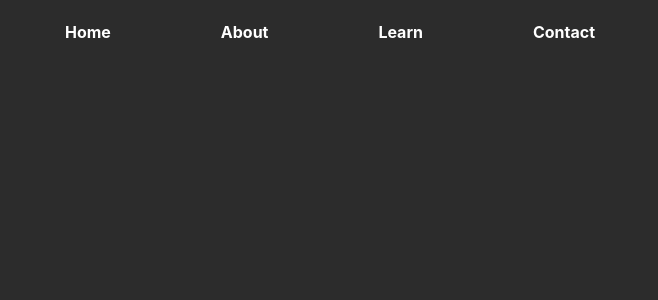
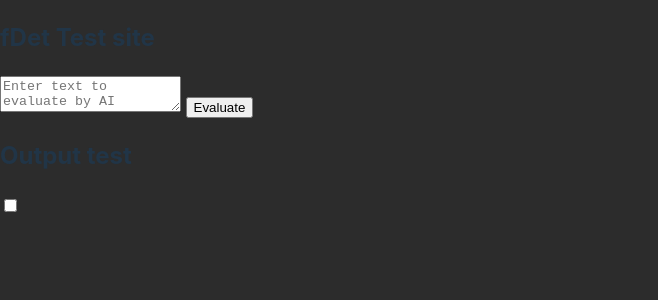
Before and after one commit to ByteSpiritGit/fdet, a Svelte app in the folder svelteSource/: page / in a window 1280 px wide. Shown: the top 300 px of the page, without its empty margins (0-658 px from the left). Built offline with nearby package versions, Linux system fonts and the light colour scheme.

Commit message:
Copied some pieces of old home page and added How to run to README

```diff
--- a/svelteSource/src/App.svelte
+++ b/svelteSource/src/App.svelte
@@ -1,10 +1,55 @@
 <script lang="ts">
   // import Counter from './lib/Counter.svelte'
-  import Navbar from './lib/MainNavbar.svelte'
+  // import Navbar from './lib/MainNavbar.svelte'
+  function evaluate() {
+    // const text = input.value;
+    // button.disabled = true;
+    // output.innerHTML = "Loading...";
+
+    // let processResult = async () => {
+    //     // let result = await fetchResult(text);
+    //     // result = result["validated"][0];
+    //     // printResults(result, output);
+    //     // button.disabled = false;
+    // }
+    // processResult();
+
+    console.log("Evaluating");
+
+  }
+
+  function getCookie(name) {
+    if (!document.cookie) {return null;}
+
+    const token = document.cookie.split(';')
+        .map(c => c.trim())
+
+    if (token.length === 0) {return null;}
+    return decodeURIComponent(token[0].split('=')[1]);
+  }
+
+  async function fetchResult(text) {
+    const csrfToken = getCookie('CSRF-TOKEN');
+
+    const request = new Request(
+        `/evaluation?text=${text}`,
+        {
+        method: 'POST',
+        headers: {
+            'Content-Type': 'application/json',
+            'X-CSRFToken': csrfToken,
+            mode: 'same-origin'
+        }
+    });
+
+    const response = await fetch(request);
+    const data = await response.json();
+    return data;
+  }
 </script>
 
 <!-- * HTML -->
-<main>
+<!-- <main>
   <header>
     <logo />
     <Navbar />
@@ -16,7 +61,21 @@
   </section>
 </main>
 
-<!-- * CSS -->
+ * CSS
 <style>
 
 </style>
+-->
+
+<main>
+  <!-- {% csrf_token %} -->
+  <section id="everything">
+    <h1 id="title">fDet Test site</h1>
+    <section id="input-section">
+        <textarea id="eval-input" name="text" placeholder="Enter text to evaluate by AI"></textarea>
+        <input name="evalButton" type="submit" id="eval-button" value="Evaluate" on:click={evaluate}>
+    <section id="output-section">
+        <h2 id="output-title">Output test</h2>
+        <p id="output-text"></p> <!-- Do tohohle dávej output-->
+        <input name="feedbackButton" type="checkbox" id="feedback-button">
+</main>
```
Also changed, not shown: 2 other files (tests, documents, lock files or other folders).
